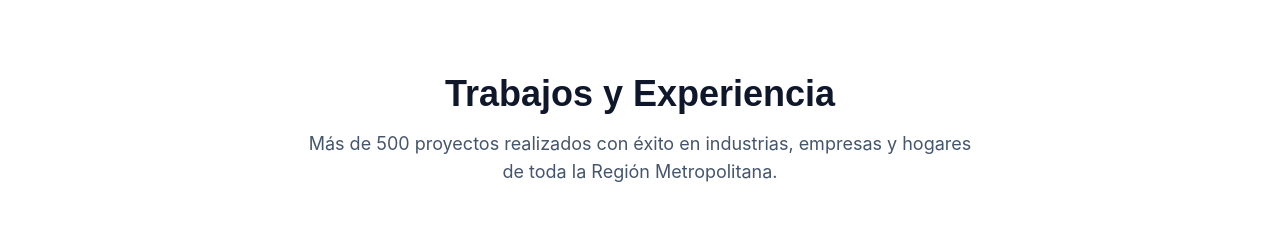
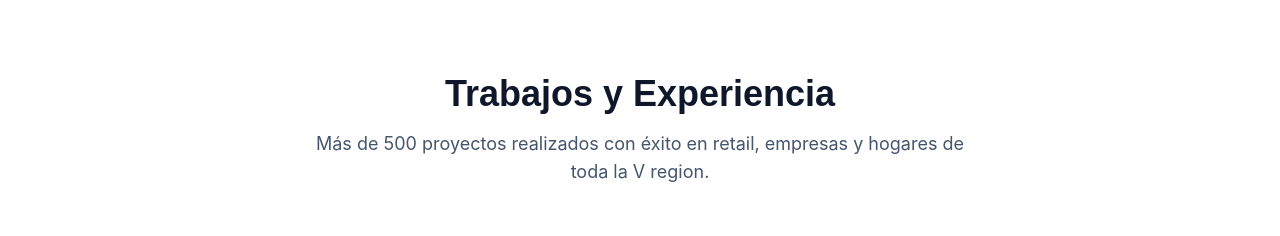
Before and after one commit to FabianGutirrez/ServiciosIntegrales, a React (Vite) app: page / in a window 1280 px wide. Shown: the part 3260-3496 px from the top of the page. Built offline with nearby package versions, Linux system fonts and the light colour scheme.

Commit message:
cambios nuevos

```diff
--- a/index.html
+++ b/index.html
@@ -3,7 +3,7 @@
   <head>
     <meta charset="UTF-8" />
     <meta name="viewport" content="width=device-width, initial-scale=1.0" />
-    <title>My Google AI Studio App</title>
+    <title>FG servicios Integrales</title>
   </head>
   <body>
     <div id="root"></div>
--- a/src/components/Experience.tsx
+++ b/src/components/Experience.tsx
@@ -33,7 +33,7 @@ export default function Experience() {
             Trabajos y Experiencia
           </motion.h2>
           <p className="text-lg text-slate-600 max-w-2xl mx-auto">
-            Más de 500 proyectos realizados con éxito en industrias, empresas y hogares de toda la Región Metropolitana.
+            Más de 500 proyectos realizados con éxito en retail, empresas y hogares de toda la V region.
           </p>
         </div>
 
```
